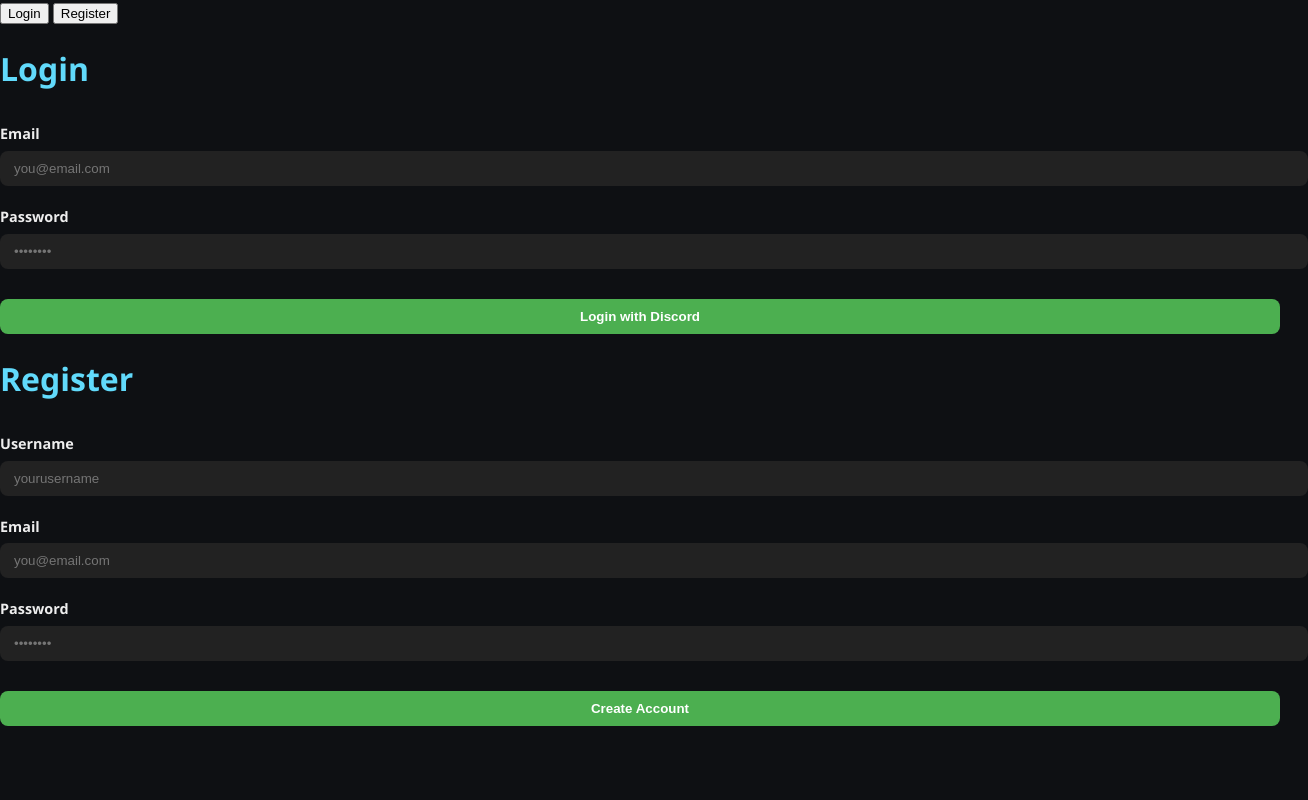
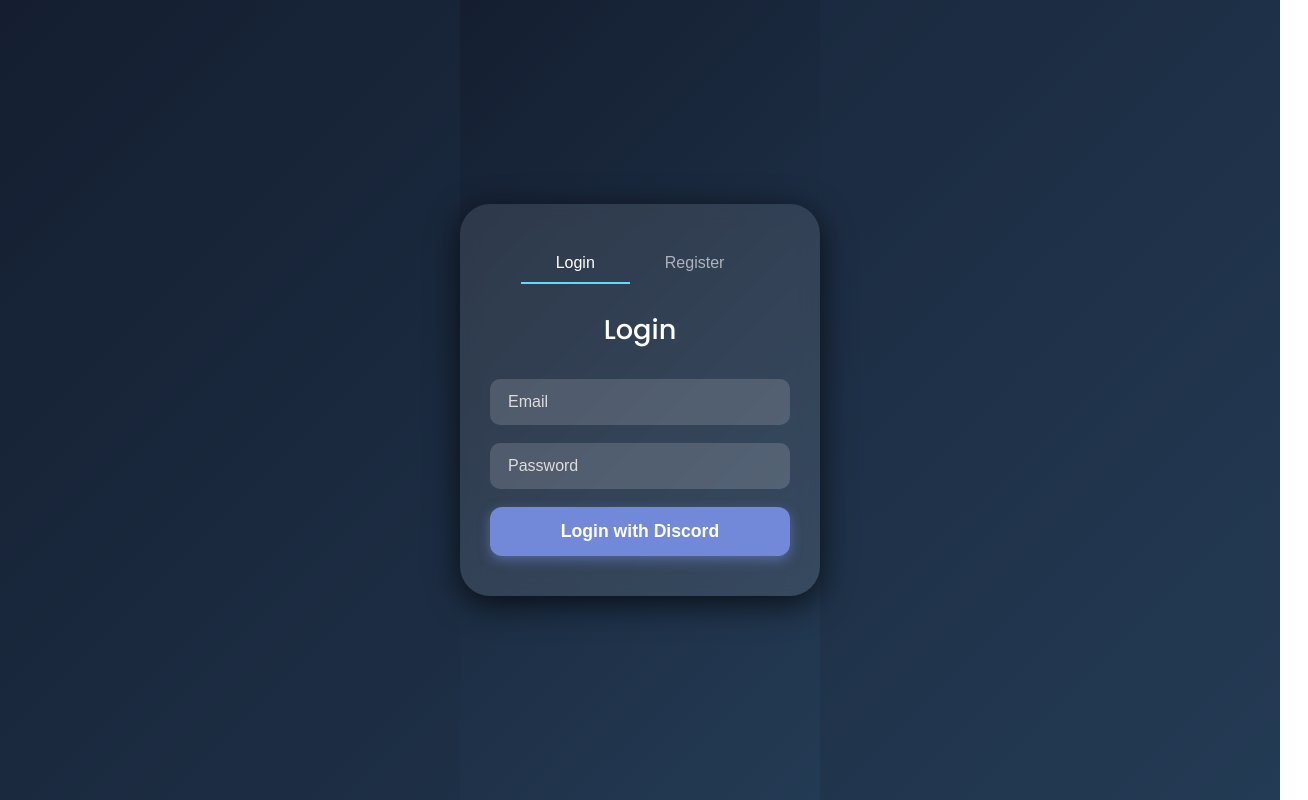
Before and after one commit to headshoan/SewlpiBot, a plain HTML site: page views/login.html in a window 1280 px wide. Shown: the whole page, 1308 px wide, since content can reach past the window. Drawn offline with Linux system fonts and the light colour scheme.

Commit message:
Update login.html and style.css
Fixed Appearance

```diff
--- a/style/style.css
+++ b/style/style.css
@@ -1,129 +1,186 @@
-/* =============== Global =============== */
-body {
-  font-family: 'Segoe UI', Tahoma, Geneva, Verdana, sans-serif;
-  background-color: #0e1013;
-  color: #eee;
+/* === Google Fonts === */
+@import url('https://fonts.googleapis.com/css2?family=Poppins:wght@300;500&display=swap');
+
+/* === Reset & Basics === */
+* {
   margin: 0;
   padding: 0;
-  line-height: 1.5;
+  box-sizing: border-box;
 }
 
-main {
-  max-width: 480px;
-  margin: 80px auto;
-  padding: 30px;
-  background: #1f2025;
-  border-radius: 20px;
-  box-shadow: 0 0 40px #0008;
-  text-align: center;
+body, html {
+  height: 100%;
+  font-family: 'Poppins', sans-serif;
+  background: linear-gradient(135deg, #141e30, #243b55);
+  display: flex;
+  justify-content: center;
+  align-items: center;
+  color: #fff;
 }
 
-h1 {
-  color: #61dafb;
-  margin-bottom: 30px;
+/* === Container === */
+.container {
+  width: 360px;
+  background: rgba(255, 255, 255, 0.1);
+  border-radius: 30px;
+  box-shadow: 0 8px 32px rgba(0,0,0,0.7);
+  backdrop-filter: blur(10px);
+  padding: 40px 30px;
+  position: relative;
+  user-select: none;
 }
 
-h2 {
-  margin-bottom: 20px;
-  color: #ddd;
+/* === Tabs === */
+.form-toggle {
+  display: flex;
+  justify-content: center;
+  margin-bottom: 25px;
 }
 
-/* =============== Input & Form =============== */
-.input-box {
-  margin-bottom: 20px;
-  text-align: left;
+.form-toggle button {
+  background: transparent;
+  border: none;
+  padding: 10px 35px;
+  font-size: 1rem;
+  color: #fff;
+  opacity: 0.6;
+  cursor: pointer;
+  transition: opacity 0.3s, border-bottom 0.3s;
+  border-bottom: 2px solid transparent;
 }
 
-.input-box label {
-  display: block;
-  margin-bottom: 6px;
-  font-weight: 600;
-  font-size: 0.9rem;
+.form-toggle button.active {
+  opacity: 1;
+  border-bottom: 2px solid #61dafb;
 }
 
-.input-box input {
-  background-color: #222;
-  border: none;
-  border-radius: 8px;
-  padding: 10px 14px;
-  color: #eee;
-  width: 100%;
-  transition: background-color 0.3s ease;
+/* === Forms === */
+.form {
+  display: none;
+  flex-direction: column;
+  gap: 18px;
 }
 
-.input-box input:focus {
-  background-color: #2a2d36;
-  outline: 2px solid #61dafb;
+.form.active {
+  display: flex;
 }
 
-/* =============== Button =============== */
-button.btn,
-.cookie-buttons button {
-  background-color: #4caf50;
+.form h2 {
+  text-align: center;
+  margin-bottom: 10px;
+  font-weight: 500;
+  font-size: 1.7rem;
+  color: #fff;
+}
+
+/* === Inputs === */
+.form input {
+  padding: 14px 18px;
+  border-radius: 10px;
   border: none;
-  color: white;
-  padding: 10px 16px;
-  border-radius: 8px;
+  background: rgba(255,255,255,0.15);
+  color: #eee;
+  font-size: 1rem;
+  transition: background 0.3s, box-shadow 0.3s;
+}
+
+.form input::placeholder {
+  color: #ddd;
+  font-weight: 300;
+}
+
+.form input:focus {
+  outline: none;
+  background: rgba(255,255,255,0.25);
+  box-shadow: 0 0 8px 2px #61dafb;
+}
+
+/* === Discord Button === */
+.discord-btn {
+  padding: 14px 0;
+  border: none;
+  border-radius: 12px;
+  background-color: #7289da;
+  color: #fff;
   font-weight: 600;
+  font-size: 1.1rem;
   cursor: pointer;
   transition: background-color 0.25s ease;
+  box-shadow: 0 4px 12px rgba(114, 137, 218, 0.5);
   user-select: none;
-  width: 100%;
-  margin-top: 10px;
 }
 
-button.btn:hover,
-.cookie-buttons button:hover {
-  background-color: #3e8e41;
+.discord-btn:hover {
+  background-color: #5b6eae;
+  box-shadow: 0 6px 20px rgba(91, 110, 174, 0.7);
 }
 
-button.btn:disabled {
-  background-color: #666;
-  cursor: not-allowed;
-}
-
-/* =============== Cookie Banner =============== */
+/* === Cookie Banner === */
 .cookie-banner {
   position: fixed;
   bottom: 20px;
   left: 50%;
   transform: translateX(-50%);
-  background: #222;
+  background: rgba(0,0,0,0.8);
   color: #eee;
-  padding: 16px 24px;
-  border-radius: 12px;
-  box-shadow: 0 0 15px #0009;
+  padding: 16px 28px;
+  border-radius: 14px;
+  box-shadow: 0 0 15px #000a;
   display: flex;
   align-items: center;
   gap: 20px;
+  max-width: 440px;
+  font-size: 1rem;
   z-index: 9999;
-  max-width: 480px;
-  font-size: 1rem;
+  user-select: none;
 }
 
 .cookie-banner p {
   flex: 1;
-  margin: 0;
+}
+
+.cookie-buttons button {
+  padding: 10px 20px;
+  border: none;
+  border-radius: 12px;
+  font-weight: 600;
+  cursor: pointer;
+  transition: background-color 0.3s ease;
+  user-select: none;
+}
+
+.cookie-buttons button#acceptCookies {
+  background-color: #4caf50;
+  color: #fff;
+}
+
+.cookie-buttons button#acceptCookies:hover {
+  background-color: #43a047;
 }
 
 .cookie-buttons button#declineCookies {
-  background: #f44336;
+  background-color: #f44336;
+  color: #fff;
 }
 
-/* =============== Notification (oben rechts) =============== */
+.cookie-buttons button#declineCookies:hover {
+  background-color: #d32f2f;
+}
+
+/* === Notification (oben rechts) === */
 #notify {
   position: fixed;
   top: 20px;
   right: 20px;
   background-color: #00c853;
   color: white;
-  padding: 12px 22px;
-  border-radius: 10px;
+  padding: 14px 26px;
+  border-radius: 14px;
   font-weight: 600;
-  user-select: none;
   box-shadow: 0 0 15px #0008;
   display: none;
   z-index: 9999;
+  user-select: none;
 }
 
 #notify.show {
@@ -136,23 +193,42 @@ button.btn:disabled {
   100% { opacity: 0; display: none; }
 }
 
-/* =============== Footer =============== */
+/* === Footer === */
 .footer {
   text-align: center;
-  padding: 20px;
+  padding: 24px 20px;
   font-size: 0.9rem;
   color: #aaa;
   background-color: #111;
   border-top: 1px solid #333;
-  margin-top: 60px;
+  margin-top: 50px;
+  user-select: none;
 }
 
 .footer a {
   color: #61dafb;
   text-decoration: none;
-  font-weight: 500;
+  font-weight: 600;
+  cursor: pointer;
 }
 
 .footer a:hover {
   text-decoration: underline;
 }
+
+/* === Responsive (kleine Bildschirme) === */
+@media (max-width: 400px) {
+  .container {
+    width: 90vw;
+    padding: 30px 20px;
+  }
+
+  .form-toggle button {
+    padding: 8px 20px;
+    font-size: 0.9rem;
+  }
+
+  .form h2 {
+    font-size: 1.4rem;
+  }
+}
--- a/views/login.html
+++ b/views/login.html
@@ -1,53 +1,52 @@
 <!DOCTYPE html>
-<html lang="en">
+<html lang="de">
 <head>
   <meta charset="UTF-8" />
   <meta name="viewport" content="width=device-width, initial-scale=1.0"/>
-  <title>Login/Register – BotDashboard</title>
+  <title>Login / Register – SewlpiBot</title>
   <link rel="stylesheet" href="../style/style.css" />
 </head>
 <body>
-  <div class="bg-container"></div>
-
-  <div class="form-wrapper">
-    <div class="tab-switch">
-      <button id="login-tab" class="active">Login</button>
-      <button id="register-tab">Register</button>
+  <div class="container">
+    <div class="form-toggle">
+      <button id="loginTab" class="active">Login</button>
+      <button id="registerTab">Register</button>
     </div>
 
-    <!-- LOGIN FORM -->
-    <form id="login-form" class="form active">
-      <h1>Login</h1>
-      <div class="input-box">
-        <label>Email</label>
-        <input type="email" placeholder="you@email.com" required />
-      </div>
-      <div class="input-box">
-        <label>Password</label>
-        <input type="password" placeholder="••••••••" required />
-      </div>
-      <button type="submit" class="btn">Login with Discord</button>
+    <form id="loginForm" class="form active">
+      <h2>Login</h2>
+      <input type="email" placeholder="Email" required />
+      <input type="password" placeholder="Password" required />
+      <button type="submit" class="discord-btn">Login with Discord</button>
     </form>
 
-    <!-- REGISTER FORM -->
-    <form id="register-form" class="form">
-      <h1>Register</h1>
-      <div class="input-box">
-        <label>Username</label>
-        <input type="text" placeholder="yourusername" required />
-      </div>
-      <div class="input-box">
-        <label>Email</label>
-        <input type="email" placeholder="you@email.com" required />
-      </div>
-      <div class="input-box">
-        <label>Password</label>
-        <input type="password" placeholder="••••••••" required />
-      </div>
-      <button type="submit" class="btn">Create Account</button>
+    <form id="registerForm" class="form">
+      <h2>Register</h2>
+      <input type="email" placeholder="Email" required />
+      <input type="password" placeholder="Password" required />
+      <button type="submit" class="discord-btn">Create Account</button>
     </form>
   </div>
 
-  <script src="../public/assets/js/login.js"></script>
+  <script>
+    const loginTab = document.getElementById("loginTab");
+    const registerTab = document.getElementById("registerTab");
+    const loginForm = document.getElementById("loginForm");
+    const registerForm = document.getElementById("registerForm");
+
+    loginTab.addEventListener("click", () => {
+      loginTab.classList.add("active");
+      registerTab.classList.remove("active");
+      loginForm.classList.add("active");
+      registerForm.classList.remove("active");
+    });
+
+    registerTab.addEventListener("click", () => {
+      registerTab.classList.add("active");
+      loginTab.classList.remove("active");
+      registerForm.classList.add("active");
+      loginForm.classList.remove("active");
+    });
+  </script>
 </body>
 </html>
```
